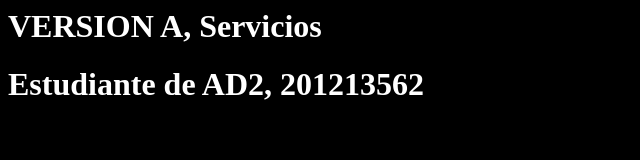
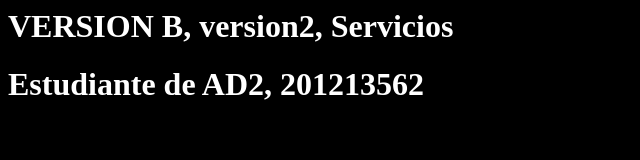
Before and after one commit to skrillfer/201213562_AD2, a plain HTML site: page servicios.html in a window 1280 px wide. Shown: the whole page, without its empty margins (0-640 px from the left). Drawn offline with Linux system fonts and the light colour scheme.

Commit message:
"cambiando version"

```diff
--- a/servicios.html
+++ b/servicios.html
@@ -4,7 +4,7 @@
 	<title>SERVICIOS</title>
 </head>
 <body>
-	<h1>VERSION A, Servicios</h1>
+	<h1>VERSION B, version2, Servicios</h1>
 	<h1> Estudiante de AD2, 201213562</h1>
 </body>
 </html>
```
